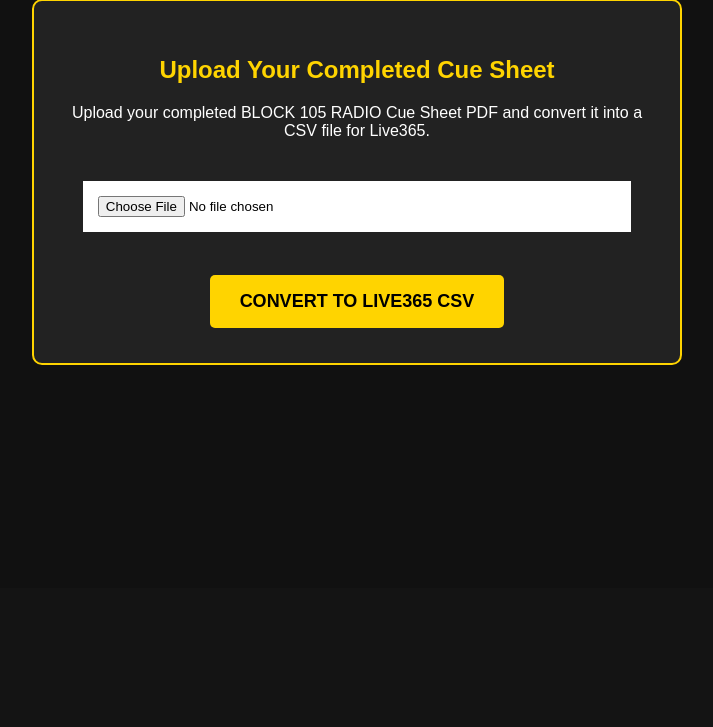
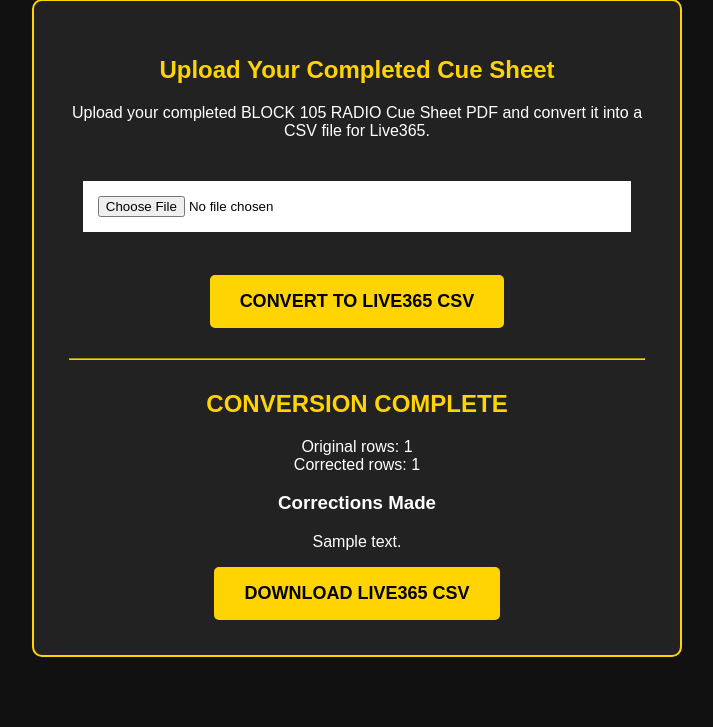
Before and after one commit to theblock105-lang/block105-cue-sheet-converter, a Flask app: template templates/index.html in a window 1280 px wide. Shown: the part 212-939 px from the top of the page, without its empty margins (283-996 px from the left). Before the commit the page ends 577 px from the top, so only its background shows below. Run offline with Flask 3, Linux system fonts and the light colour scheme; the template is opened without the code that fills it: most values are stand-ins (such as "Sample title", 1, 10 or a date in 2020).

Commit message:
Update index.html

```diff
--- a/templates/index.html
+++ b/templates/index.html
@@ -106,7 +106,44 @@
 </button>
 
 </form>
+{% if report %}
+<hr style="margin: 30px 0; border-color: #ffd400;">
 
+<h2>CONVERSION COMPLETE</h2>
+
+<p>
+Original rows: {{ report.original_count }}<br>
+Corrected rows: {{ report.corrected_count }}
+</p>
+
+{% if report.errors %}
+<h3>Errors</h3>
+{% for error in report.errors %}
+<p>{{ error }}</p>
+{% endfor %}
+{% endif %}
+
+{% if report.warnings %}
+<h3>Warnings</h3>
+{% for warning in report.warnings %}
+<p>{{ warning }}</p>
+{% endfor %}
+{% endif %}
+
+{% if report.corrections %}
+<h3>Corrections Made</h3>
+{% for correction in report.corrections %}
+<p>{{ correction.message }}</p>
+{% endfor %}
+{% endif %}
+
+<form method="POST">
+    <input type="hidden" name="action" value="download">
+    <button type="submit">
+        DOWNLOAD LIVE365 CSV
+    </button>
+</form>
+{% endif %}
 </div>
 
 </div>
```
